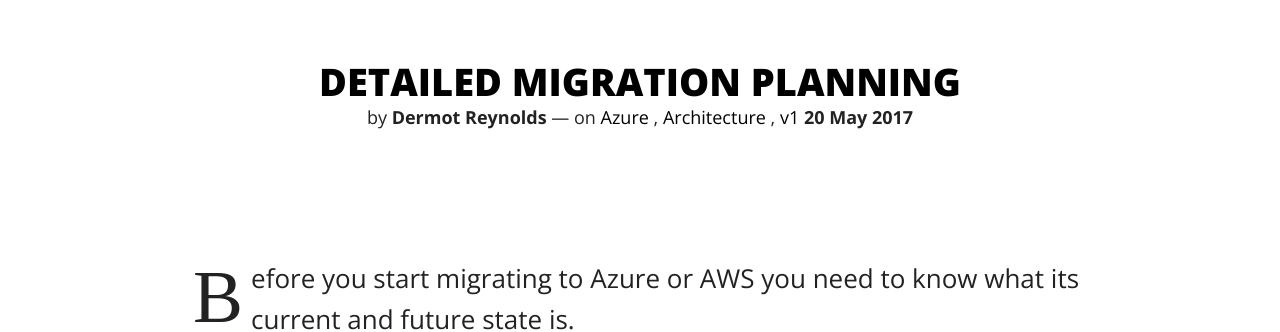
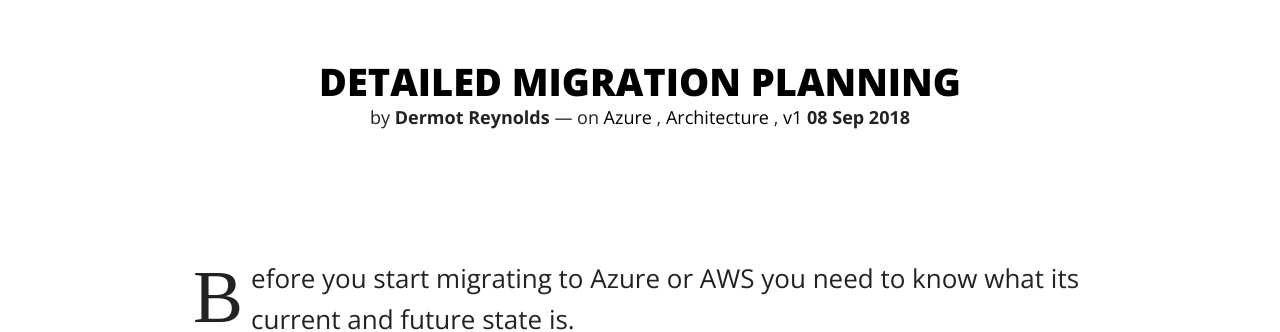
Before and after one commit to dermotreynolds/old.dermotreynolds.github.io, a Jekyll site: the page built from _posts/inprogress/2017-05-20-0-application-discovery.md, in a window 1280 px wide and 900 px high. Shown: the part 159-491 px from the top of the window. Built offline with Jekyll 4.4.1, drawn with Linux system fonts in a browser that asks for light colours; nearby versions of some CDN libraries.

Commit message:
Full End To End

```diff
--- a/_posts/inprogress/2017-05-20-0-application-discovery.md
+++ b/_posts/inprogress/2017-05-20-0-application-discovery.md
@@ -1,7 +1,7 @@
 ---
 layout: post
 title: "Detailed Migration Planning"
-date: 2017-05-20
+date: 2018-09-08
 featured: true
 category: Migration
 tags: [Azure, Architecture, v1]
```
